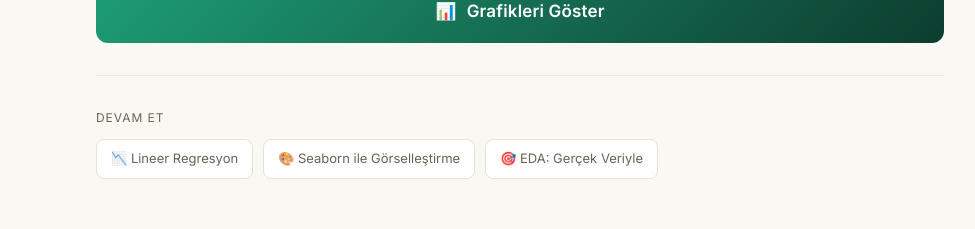
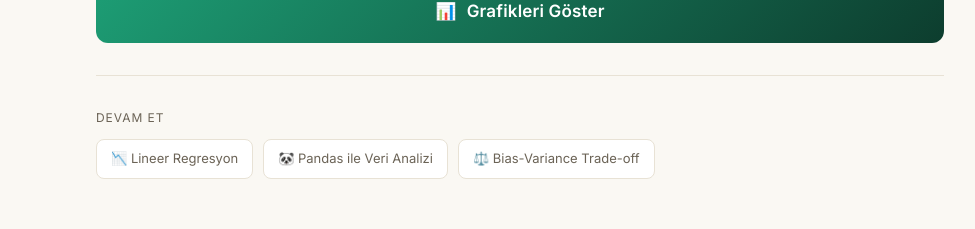
Before and after one commit to aliapaydin/sifir-gecikme, a Next.js app: page /yazilar/anscombe in a window 1280 px wide. Shown: the part 1798-2027 px from the top of the page, without its empty margins (120-1095 px from the left). Built offline with nearby package versions, Linux system fonts and the light colour scheme.

Commit message:
icerik guncellemeleri  yapıldı.

```diff
--- a/app/layout.js
+++ b/app/layout.js
@@ -59,6 +59,8 @@ export default function RootLayout({ children }) {
   return (
     <html lang="tr" suppressHydrationWarning className={`${inter.variable} ${lora.variable} ${jetbrains.variable}`}>
       <head>
+        {/* Tema sync — React hydrate'den ÖNCE çalışır, flash ve back-nav sorunlarını önler */}
+        <script dangerouslySetInnerHTML={{ __html: `(function(){try{if(localStorage.getItem('theme')==='dark')document.documentElement.classList.add('dark');}catch(e){}})()` }} />
         <Script src="/muzik-player.js" strategy="afterInteractive" />
         <link rel="manifest" href="/manifest.json" />
         <meta name="theme-color" content="#1D9E75" />
@@ -69,14 +71,7 @@ export default function RootLayout({ children }) {
         <link rel="apple-touch-icon" href="/icons/icon-192.png" />
       </head>
         <body suppressHydrationWarning>
-          <Script id="theme-init" strategy="afterInteractive">{`
-            (function(){
-              try {
-                var t = localStorage.getItem('theme');
-                if (t === 'dark') document.documentElement.classList.add('dark');
-                else document.documentElement.classList.remove('dark');
-              } catch(e) {}
-            })();
+          <Script id="sw-init" strategy="afterInteractive">{`
             if ('serviceWorker' in navigator) {
               navigator.serviceWorker.register('/sw.js');
             }
--- a/app/yazilar/anscombe/page.js
+++ b/app/yazilar/anscombe/page.js
@@ -489,8 +489,8 @@ export default function AnscombeQuartet() {
           <div style={{ display: 'flex', gap: '10px', flexWrap: 'wrap' }}>
             {[
               { href: '/yazilar/linear-regression', label: '📉 Lineer Regresyon' },
-              { href: '/yazilar/seaborn', label: '🎨 Seaborn ile Görselleştirme', internal: true },
-              { href: '/yazilar/gercek-veri-gorsellestirme', label: '🎯 EDA: Gerçek Veriyle' },
+              { href: '/yazilar/pandas-7-sey', label: '🐼 Pandas ile Veri Analizi' },
+              { href: '/yazilar/bias-variance', label: '⚖️ Bias-Variance Trade-off' },
             ].map(({ href, label }) => (
               <a key={href} href={href} style={{
                 padding: '8px 14px', borderRadius: '8px', fontSize: '13px',
```
